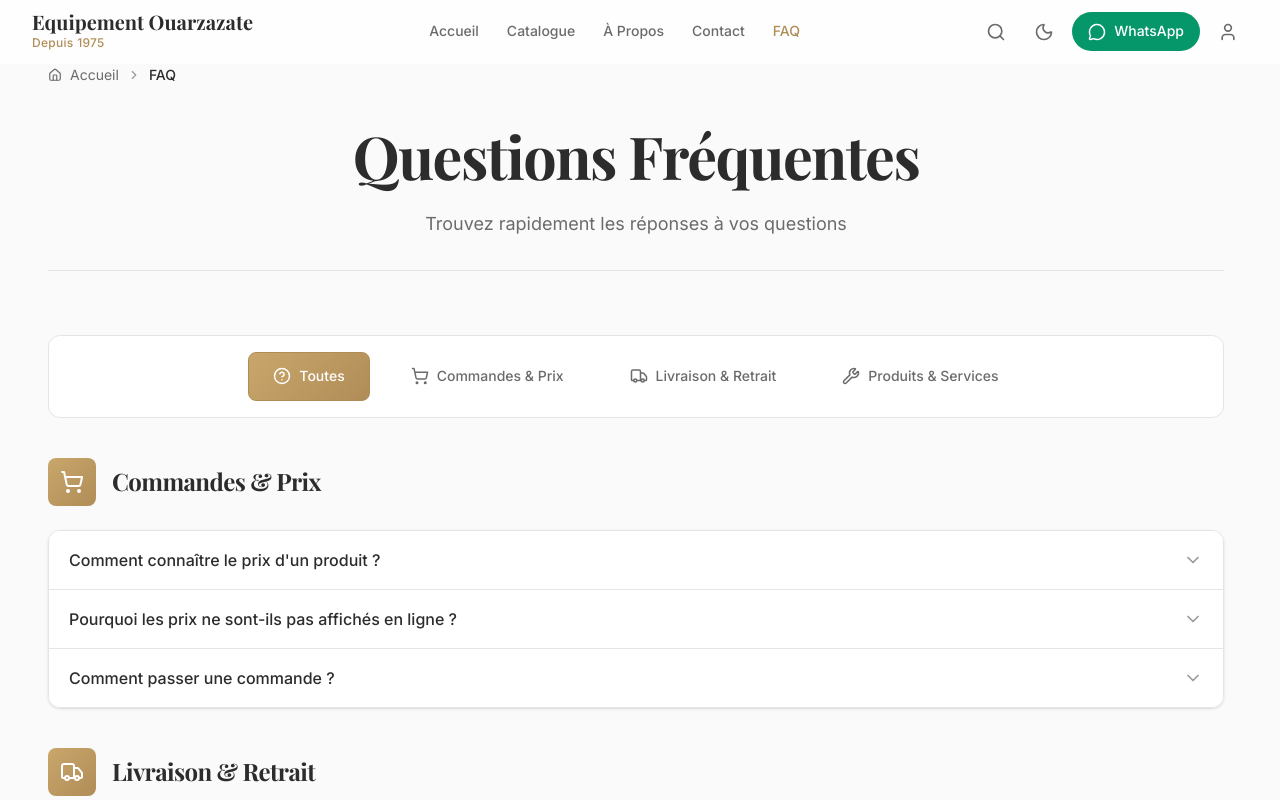
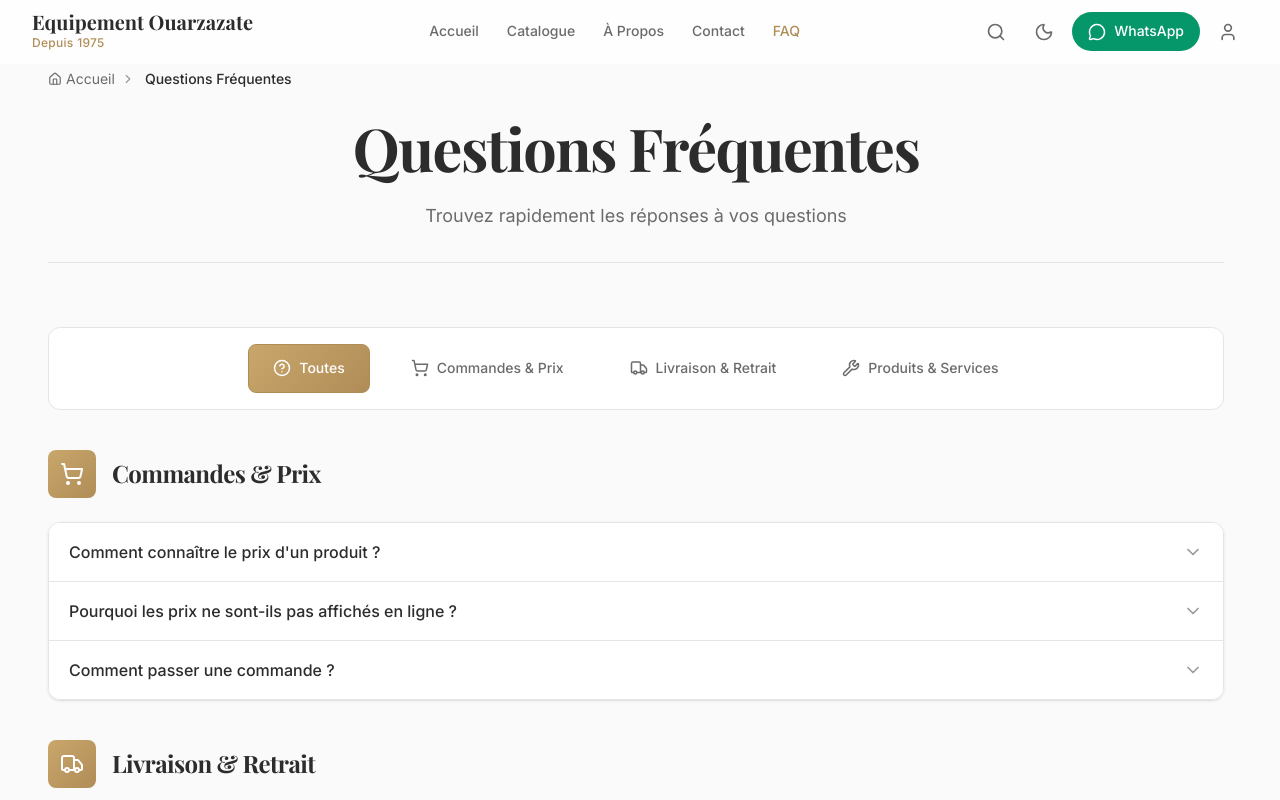
Before and after one commit to mohamedelarandass-art/E_Ourzazate, a Next.js app: page /faq in a window 1280 px wide. Shown: the top 800 px of the page. Built offline with nearby package versions, Linux system fonts and the light colour scheme; a web font is replaced by a local one.

Commit message:
Adding a lot of changes, homepage, faq...

```diff
--- a/src/app/faq/FAQContent.tsx
+++ b/src/app/faq/FAQContent.tsx
@@ -8,7 +8,7 @@
 
 'use client';
 
-import { useState } from 'react';
+import { useState, useRef, useEffect } from 'react';
 import Link from 'next/link';
 import {
     ShoppingCart,
@@ -90,10 +90,83 @@ const faqCategories = [
 ];
 
 /**
+ * Hook for scroll-triggered visibility animations
+ */
+function useScrollAnimation(threshold = 0.2) {
+    const [isVisible, setIsVisible] = useState(false);
+    const ref = useRef<HTMLElement>(null);
+
+    useEffect(() => {
+        const element = ref.current;
+        if (!element) return;
+
+        const observer = new IntersectionObserver(
+            ([entry]) => {
+                if (entry.isIntersecting) {
+                    setIsVisible(true);
+                    observer.disconnect();
+                }
+            },
+            { threshold }
+        );
+
+        observer.observe(element);
+        return () => observer.disconnect();
+    }, [threshold]);
+
+    return { ref, isVisible };
+}
+
+/**
+ * Animated Section Wrapper
+ */
+interface AnimatedFAQSectionProps {
+    category: typeof faqCategories[0];
+}
+
+function AnimatedFAQSection({ category }: AnimatedFAQSectionProps) {
+    // Determine threshold based on screen size (optional optimization)
+    // For now, consistent threshold
+    const { ref, isVisible } = useScrollAnimation(0.15);
+    const Icon = category.icon;
+
+    return (
+        <section
+            ref={ref as React.RefObject<HTMLElement>}
+            className={styles.faqSection}
+            data-visible={isVisible}
+        >
+            <div className={styles.sectionHeader}>
+                <div className={styles.sectionIcon}>
+                    <Icon size={24} />
+                </div>
+                <h2 className={styles.sectionTitle}>{category.label}</h2>
+            </div>
+
+            <Accordion allowMultiple={false} className={styles.accordion}>
+                {category.questions.map((item) => (
+                    <AccordionItem
+                        key={item.id}
+                        id={item.id}
+                        title={item.question}
+                    >
+                        <p className={styles.answerText}>{item.answer}</p>
+                    </AccordionItem>
+                ))}
+            </Accordion>
+        </section>
+    );
+}
+
+/**
  * FAQ Content Component
  */
 export function FAQContent() {
     const [activeCategory, setActiveCategory] = useState<string | null>(null);
+
+    // Animation hooks
+    const tabsAnimation = useScrollAnimation(0.1);
+    const ctaAnimation = useScrollAnimation(0.2);
 
     // Filter questions based on selected category
     const displayedCategories = activeCategory
@@ -103,7 +176,13 @@ export function FAQContent() {
     return (
         <div className={styles.content}>
             {/* Category Tabs */}
-            <div className={styles.categoryTabs} role="tablist" aria-label="Catégories FAQ">
+            <div
+                ref={tabsAnimation.ref as React.RefObject<HTMLDivElement>}
+                className={styles.categoryTabs}
+                role="tablist"
+                aria-label="Catégories FAQ"
+                data-visible={tabsAnimation.isVisible}
+            >
                 <button
                     type="button"
                     role="tab"
@@ -134,35 +213,17 @@ export function FAQContent() {
 
             {/* FAQ Sections */}
             <div className={styles.faqSections}>
-                {displayedCategories.map((category) => {
-                    const Icon = category.icon;
-                    return (
-                        <section key={category.id} className={styles.faqSection}>
-                            <div className={styles.sectionHeader}>
-                                <div className={styles.sectionIcon}>
-                                    <Icon size={24} />
-                                </div>
-                                <h2 className={styles.sectionTitle}>{category.label}</h2>
-                            </div>
-
-                            <Accordion allowMultiple={false} className={styles.accordion}>
-                                {category.questions.map((item) => (
-                                    <AccordionItem
-                                        key={item.id}
-                                        id={item.id}
-                                        title={item.question}
-                                    >
-                                        <p className={styles.answerText}>{item.answer}</p>
-                                    </AccordionItem>
-                                ))}
-                            </Accordion>
-                        </section>
-                    );
-                })}
+                {displayedCategories.map((category) => (
+                    <AnimatedFAQSection key={category.id} category={category} />
+                ))}
             </div>
 
             {/* CTA Section */}
-            <section className={styles.ctaSection}>
+            <section
+                ref={ctaAnimation.ref as React.RefObject<HTMLElement>}
+                className={styles.ctaSection}
+                data-visible={ctaAnimation.isVisible}
+            >
                 <div className={styles.ctaContent}>
                     <MessageCircle size={48} className={styles.ctaIcon} />
                     <h2 className={styles.ctaTitle}>Vous n&apos;avez pas trouvé votre réponse ?</h2>
--- a/src/app/faq/page.module.css
+++ b/src/app/faq/page.module.css
@@ -28,48 +28,72 @@
    Breadcrumb
    ========================================================================== */
 
+/* ==========================================================================
+   Breadcrumb
+   ========================================================================== */
+
 .breadcrumb {
-    margin-bottom: var(--spacing-8);
-}
-
-.breadcrumbList {
     display: flex;
     align-items: center;
-    gap: var(--spacing-2);
-    list-style: none;
-    padding: 0;
-    margin: 0;
-    flex-wrap: wrap;
-}
-
-.breadcrumbItem {
-    display: flex;
-    align-items: center;
+    gap: var(--spacing-1-5);
+    font-size: var(--font-size-sm);
+    margin-bottom: var(--spacing-8);
+    /* Kept spacing-8 from FAQ design for consistency with layout, or should I use spacing-4 from Catalogue? FAQ has large hero margin. Let's use spacing-8 to match existing layout vertical rhythm or spacing-4 to be tight? Catalogue uses spacing-4. Let's use spacing-4 to match Catalogue EXACTLY as requested. */
+    margin-bottom: var(--spacing-4);
 }
 
 .breadcrumbLink {
-    display: flex;
+    display: inline-flex;
     align-items: center;
-    gap: var(--spacing-2);
+    gap: var(--spacing-1);
     color: var(--color-text-secondary);
-    font-size: var(--font-size-sm);
-    transition: color var(--duration-200);
+    text-decoration: none;
+    padding: var(--spacing-1) var(--spacing-1);
+    margin: calc(-1 * var(--spacing-1));
+    border-radius: var(--radius-sm);
+    transition: all var(--duration-150) var(--ease-out);
+    position: relative;
+}
+
+/* Hover underline effect */
+.breadcrumbLink::after {
+    content: '';
+    position: absolute;
+    bottom: 0;
+    left: var(--spacing-1);
+    right: var(--spacing-1);
+    height: 1px;
+    background-color: var(--color-wood);
+    transform: scaleX(0);
+    transform-origin: center;
+    transition: transform var(--duration-200) var(--ease-out);
 }
 
 .breadcrumbLink:hover {
     color: var(--color-wood);
+    background-color: rgba(196, 167, 125, 0.08);
+}
+
+.breadcrumbLink:hover::after {
+    transform: scaleX(1);
+}
+
+/* Home icon styling */
+.breadcrumbHomeIcon {
+    width: 14px;
+    height: 14px;
+    flex-shrink: 0;
 }
 
 .breadcrumbSeparator {
     color: var(--color-text-tertiary);
-    display: flex;
-    align-items: center;
+    flex-shrink: 0;
 }
 
 .breadcrumbCurrent {
     color: var(--color-text-primary);
-    font-size: var(--font-size-sm);
     font-weight: var(--font-weight-medium);
+    padding: var(--spacing-1);
 }
 
 /* ==========================================================================
@@ -415,3 +439,93 @@
 :global([data-theme="dark"]) .ctaContact:hover {
     background: var(--color-surface-hover);
 }
+
+/* ==========================================================================
+   Animations
+   ========================================================================== */
+
+@keyframes fadeSlideUp {
+    from {
+        opacity: 0;
+        transform: translateY(30px);
+    }
+
+    to {
+        opacity: 1;
+        transform: translateY(0);
+    }
+}
+
+/* Hero Animation */
+.hero[data-visible="false"] .heroTitle,
+.hero[data-visible="false"] .heroSubtitle {
+    opacity: 0;
+    transform: translateY(30px);
+}
+
+.hero[data-visible="true"] .heroTitle {
+    animation: fadeSlideUp 0.7s ease-out forwards;
+}
+
+.hero[data-visible="true"] .heroSubtitle {
+    animation: fadeSlideUp 0.7s ease-out forwards;
+    animation-delay: 0.2s;
+}
+
+/* Category Tabs Animation */
+.categoryTabs {
+    opacity: 0;
+    transform: translateY(20px);
+    transition: transform 0.6s ease-out, opacity 0.6s ease-out;
+}
+
+.categoryTabs[data-visible="true"] {
+    opacity: 1;
+    transform: translateY(0);
+}
+
+.categoryTab {
+    opacity: 0;
+    transform: translateY(10px);
+}
+
+.categoryTabs[data-visible="true"] .categoryTab {
+    animation: fadeSlideUp 0.5s ease-out forwards;
+}
+
+/* Add delays for tabs */
+.categoryTabs[data-visible="true"] .categoryTab:nth-child(1) {
+    animation-delay: 0.1s;
+}
+
+.categoryTabs[data-visible="true"] .categoryTab:nth-child(2) {
+    animation-delay: 0.2s;
+}
+
+.categoryTabs[data-visible="true"] .categoryTab:nth-child(3) {
+    animation-delay: 0.3s;
+}
+
+.categoryTabs[data-visible="true"] .categoryTab:nth-child(4) {
+    animation-delay: 0.4s;
+}
+
+/* FAQ Section Animation (Wrapper) */
+.faqSection {
+    opacity: 0;
+    transform: translateY(30px);
+}
+
+.faqSection[data-visible="true"] {
+    animation: fadeSlideUp 0.7s ease-out forwards;
+}
+
+/* CTA Animation */
+.ctaSection {
+    opacity: 0;
+    transform: translateY(30px);
+}
+
+.ctaSection[data-visible="true"] {
+    animation: fadeSlideUp 0.7s ease-out forwards;
+}
--- a/src/app/faq/page.tsx
+++ b/src/app/faq/page.tsx
@@ -42,20 +42,14 @@ export default function FAQPage() {
             <main className={styles.main}>
                 {/* Breadcrumb */}
                 <nav className={styles.breadcrumb} aria-label="Fil d'Ariane">
-                    <ol className={styles.breadcrumbList}>
-                        <li className={styles.breadcrumbItem}>
-                            <Link href="/" className={styles.breadcrumbLink}>
-                                <Home size={14} />
-                                Accueil
-                            </Link>
-                        </li>
-                        <li className={styles.breadcrumbSeparator}>
-                            <ChevronRight size={14} />
-                        </li>
-                        <li className={styles.breadcrumbItem}>
-                            <span className={styles.breadcrumbCurrent}>FAQ</span>
-                        </li>
-                    </ol>
+                    <Link href="/" className={styles.breadcrumbLink}>
+                        <Home size={14} className={styles.breadcrumbHomeIcon} aria-hidden="true" />
+                        Accueil
+                    </Link>
+                    <ChevronRight size={14} className={styles.breadcrumbSeparator} aria-hidden="true" />
+                    <span className={styles.breadcrumbCurrent} aria-current="page">
+                        Questions Fréquentes
+                    </span>
                 </nav>
 
                 {/* Hero Section */}
--- a/src/components/sections/Statistics/Statistics.module.css
+++ b/src/components/sections/Statistics/Statistics.module.css
@@ -259,7 +259,7 @@
     font-weight: var(--font-weight-bold);
     color: var(--color-text-primary);
     line-height: 1;
-    margin-bottom: var(--spacing-2);
+    margin-bottom: var(--spacing-4);
     background: linear-gradient(135deg,
             var(--color-text-primary) 0%,
             var(--color-wood) 100%);
--- a/src/components/ui/MagneticButton/MagneticButton.tsx
+++ b/src/components/ui/MagneticButton/MagneticButton.tsx
@@ -30,7 +30,8 @@ export function MagneticButton({
     const y = useMotionValue(0);
 
     // Spring physics for smooth movement
-    const springConfig = { damping: 15, stiffness: 150, mass: 0.1 };
+    // Spring physics for smooth movement
+    const springConfig = { damping: 30, stiffness: 80, mass: 0.8 };
     const xSpring = useSpring(x, springConfig);
     const ySpring = useSpring(y, springConfig);
 
--- a/src/components/ui/MagneticButton/magnetic-button.module.css
+++ b/src/components/ui/MagneticButton/magnetic-button.module.css
@@ -20,7 +20,7 @@
     font-family: var(--font-heading);
     font-weight: 600;
     letter-spacing: 0.02em;
-    transition: border-color 0.3s ease, color 0.3s ease;
+    transition: border-color 0.6s ease, color 0.6s ease;
     z-index: 1;
 }
 
@@ -65,7 +65,7 @@
             #cfa15b 100%);
     border-radius: 50%;
     transform: translate(-50%, -50%) scale(0);
-    transition: transform 0.6s cubic-bezier(0.19, 1, 0.22, 1);
+    transition: transform 3.3s cubic-bezier(0.19, 1, 0.22, 1);
     z-index: -1;
     pointer-events: none;
 }
```
Also changed, not shown: src/components/sections/Hero/Hero.tsx (+16 -7 lines), src/components/sections/Statistics/Statistics.tsx (+12 -57 lines), src/data/statistics.ts (+6 -5 lines), src/hooks/index.ts (deleted, +0 -36 lines).
